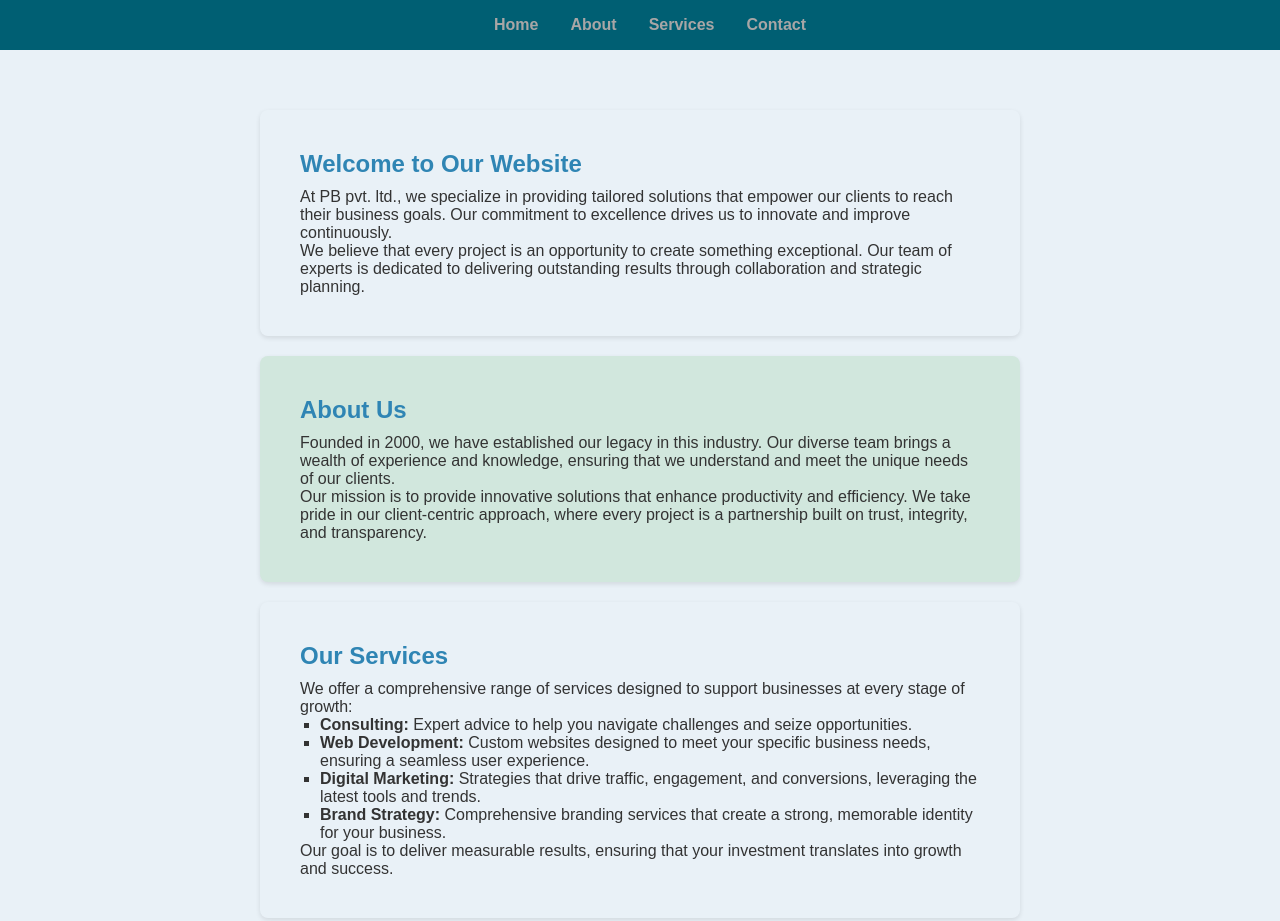
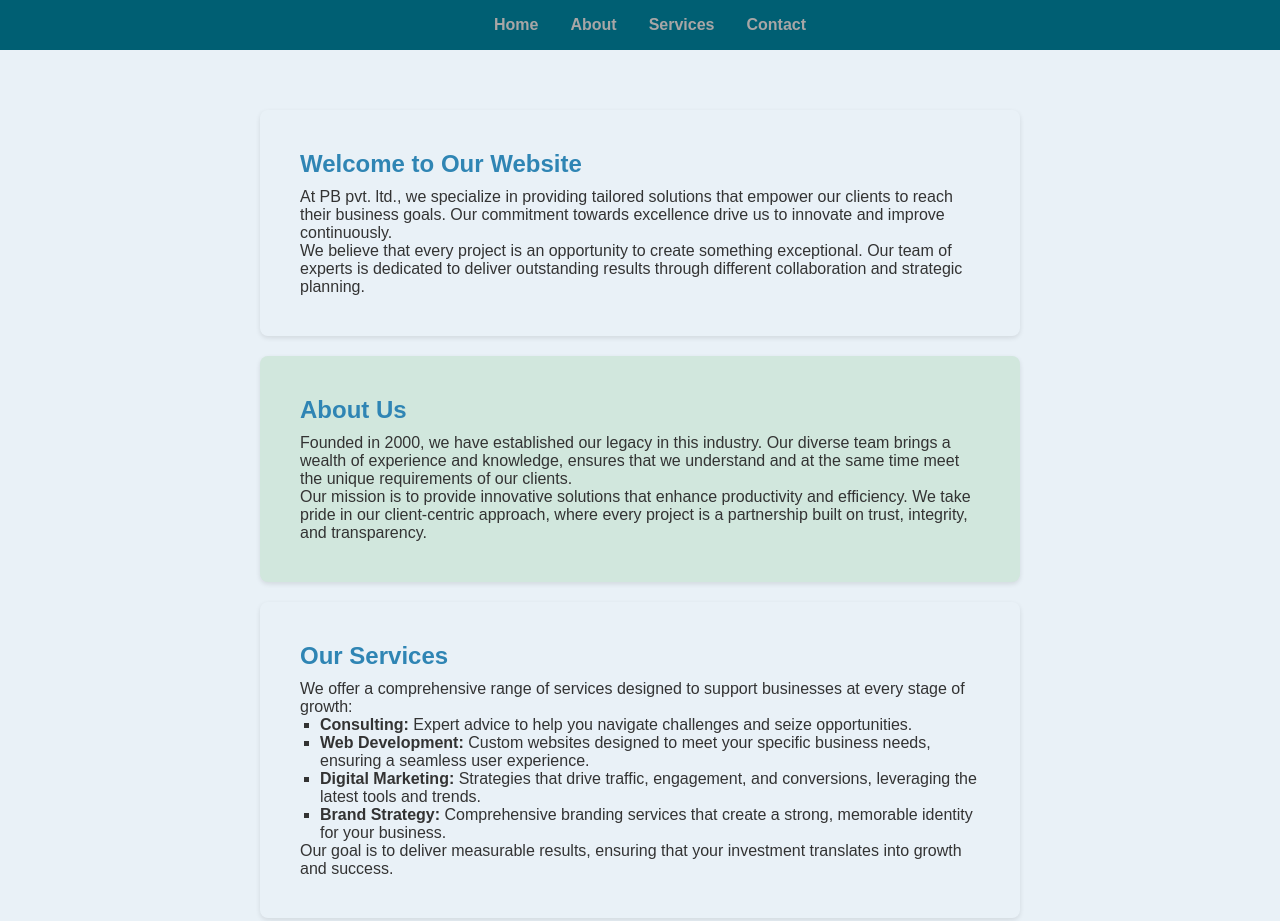
Before and after one commit to PriyanshuBisht2503/Prodigy_WD_-04, a plain HTML site: page index.html in a window 1280 px wide. Shown: the top 921 px of the page. Drawn offline with Linux system fonts and the light colour scheme.

Commit message:
Update index.html

```diff
--- a/index.html
+++ b/index.html
@@ -20,13 +20,13 @@
     <div class="content">
         <section id="home">
             <h2>Welcome to Our Website</h2>
-            <p>At PB pvt. ltd., we specialize in providing tailored solutions that empower our clients to reach their business goals. Our commitment to excellence drives us to innovate and improve continuously.</p>
-            <p>We believe that every project is an opportunity to create something exceptional. Our team of experts is dedicated to delivering outstanding results through collaboration and strategic planning.</p>
+            <p>At PB pvt. ltd., we specialize in providing tailored solutions that empower our clients to reach their business goals. Our commitment towards excellence drive us to innovate and improve continuously.</p>
+            <p>We believe that every project is an opportunity to create something exceptional. Our team of experts is dedicated to deliver outstanding results through different collaboration and strategic planning.</p>
         </section>
 
         <section id="about">
             <h2>About Us</h2>
-            <p>Founded in 2000, we have established our legacy in this industry. Our diverse team brings a wealth of experience and knowledge, ensuring that we understand and meet the unique needs of our clients.</p>
+            <p>Founded in 2000, we have established our legacy in this industry. Our diverse team brings a wealth of experience and knowledge, ensures that we understand and at the same time meet the unique requirements of our clients.</p>
             <p>Our mission is to provide innovative solutions that enhance productivity and efficiency. We take pride in our client-centric approach, where every project is a partnership built on trust, integrity, and transparency.</p>
         </section>
 
```
